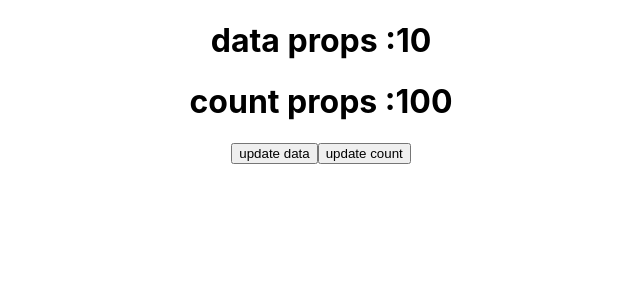
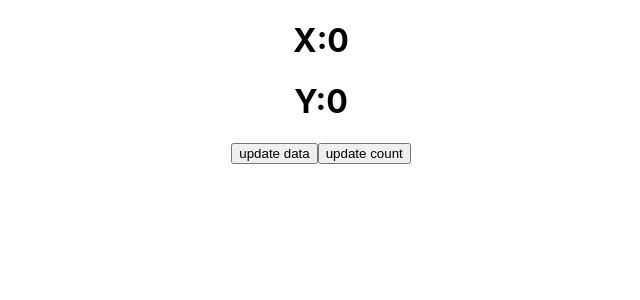
Before and after one commit to harshit-kumar78/react-demo, a React (Create React App) app: page / in a window 1280 px wide. Shown: the top 300 px of the page, without its empty margins (319-959 px from the left). Built offline with nearby package versions, Linux system fonts and the light colour scheme.

Commit message:
useEffect with clean up code

```diff
--- /dev/null
+++ b/src/componets/Header.css
@@ -0,0 +1,3 @@
+h1 {
+  color: green;
+}
--- a/src/componets/User.js
+++ b/src/componets/User.js
@@ -1,13 +1,20 @@
-import React, { useEffect } from "react";
+import React, { useEffect, useState } from "react";
 
 const User = ({ data, count }) => {
+  const [x, setX] = useState(0);
+  const [y, setY] = useState(0);
+  const logMousePosition = (e) => {
+    setX(e.clientX);
+    setY(e.clientY);
+  };
   useEffect(() => {
     console.log("useEffect called");
-  }, [data]);
+    window.addEventListener("mousemove", logMousePosition);
+  }, []);
   return (
     <>
-      <h1>data props :{data}</h1>
-      <h1>count props :{count}</h1>
+      <h1>X:{x}</h1>
+      <h1>Y:{y}</h1>
     </>
   );
 };
```
